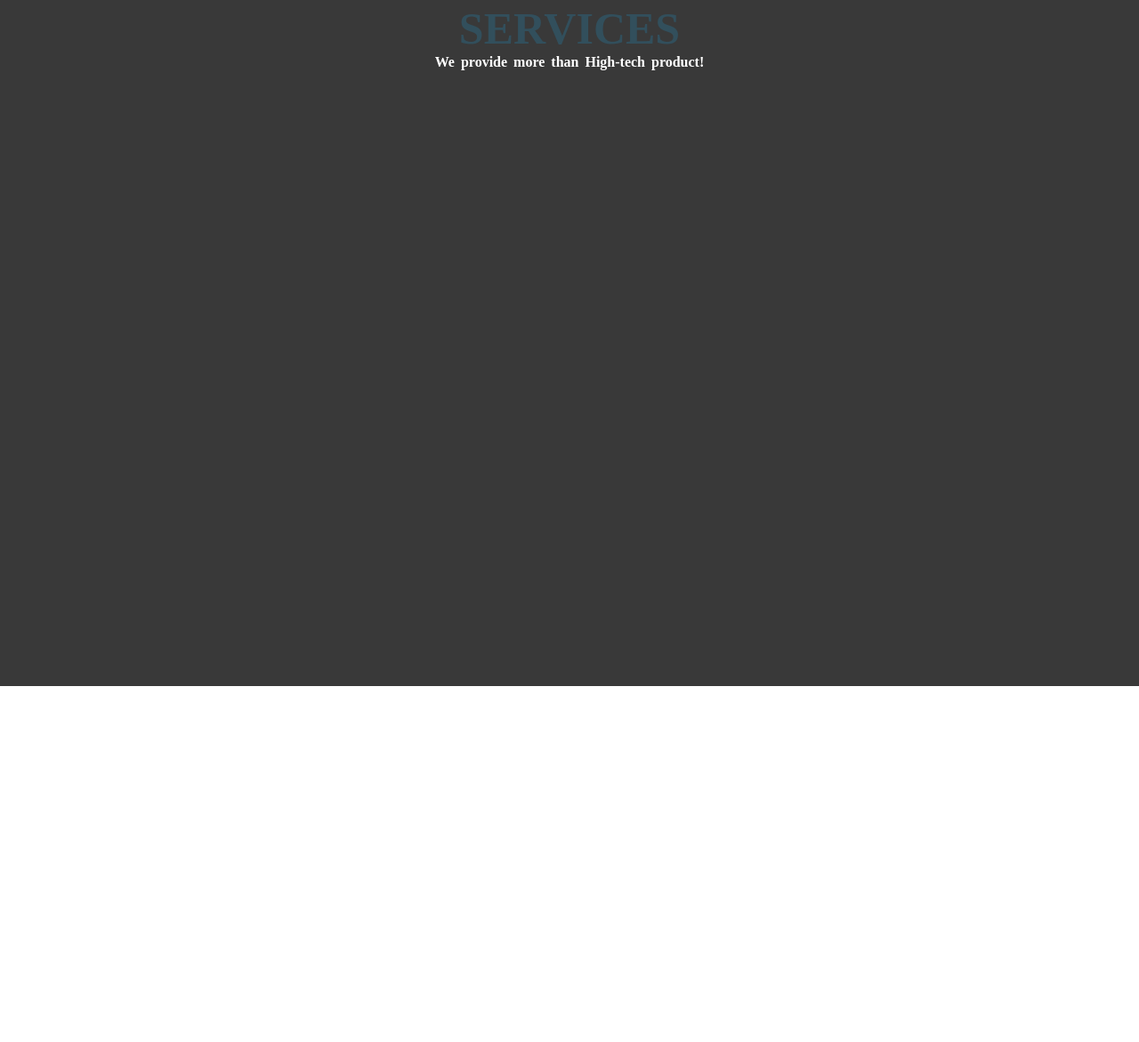
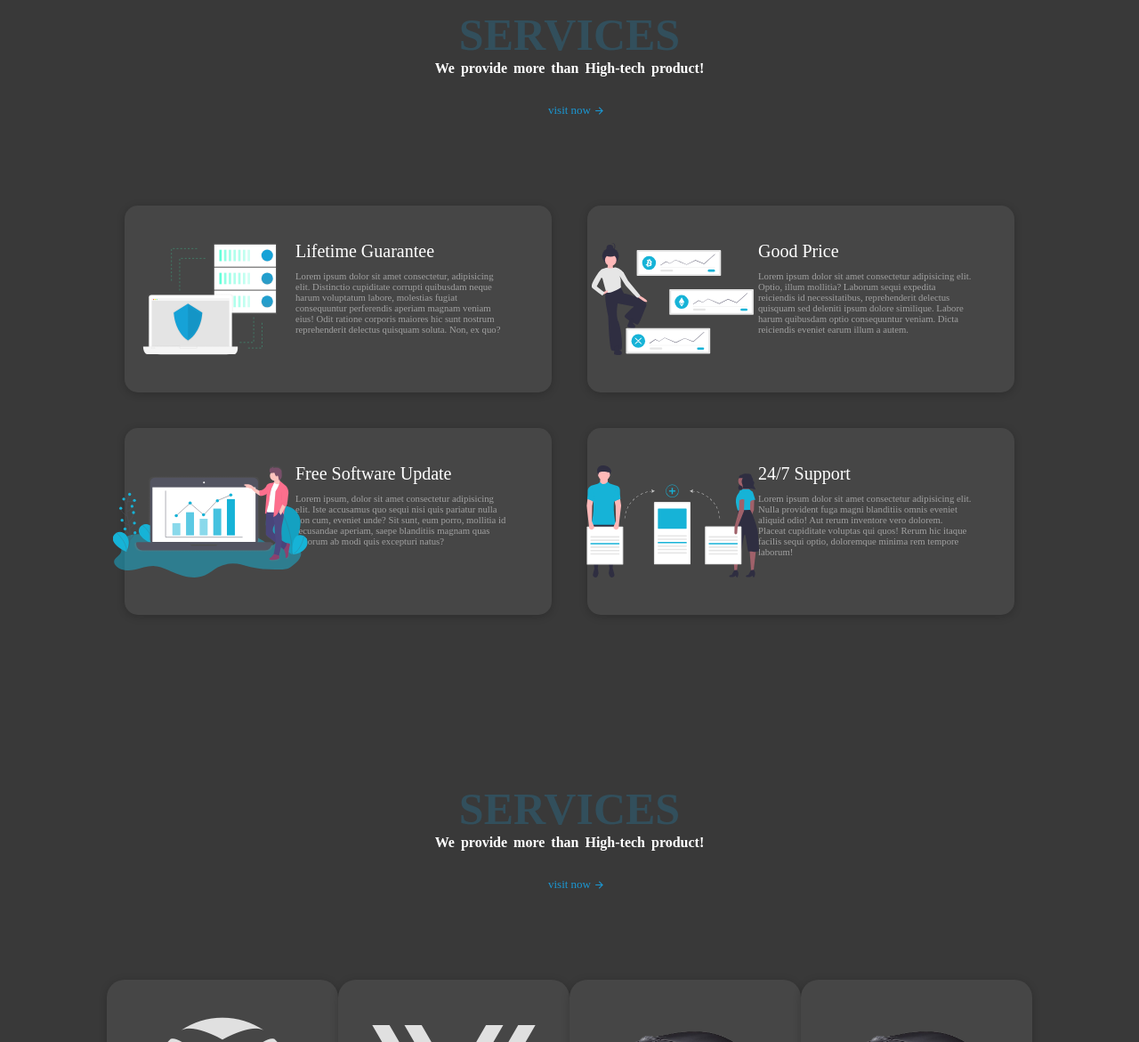
Before and after one commit to abhinavshukla77/devilsecond, a plain HTML site: page index.html in a window 1280 px wide. Shown: the part 1629-2800 px from the top of the page at 89% size. Before the commit the page ends 2400 px from the top, so only its background shows below. Drawn offline with nearby package versions, Linux system fonts and the light colour scheme.

Commit message:
second commit

```diff
--- a/index.html
+++ b/index.html
@@ -54,6 +54,48 @@
             <div id="top2">
                 <h2>SERVICES</h2>
                 <h4>We provide more than High-tech product!</h4>
+                <div id="visit2"><a href="#">visit now <i class="ri-arrow-right-line"></i></a></div>
+            </div>
+            <div id="center3">
+                <div id="centerupper">
+                    <div class="box2">
+                        <img src="undraw_secure_server_s9u8 (1).svg" alt="">
+                        <h3>Lifetime Guarantee</h3>
+                        <h6>Lorem ipsum dolor sit amet consectetur, adipisicing elit. Distinctio cupiditate corrupti quibusdam neque harum voluptatum labore, molestias fugiat consequuntur perferendis aperiam magnam veniam eius! Odit ratione corporis maiores hic sunt nostrum reprehenderit delectus quisquam soluta. Non, ex quo?</h6>
+                    </div>
+                    <div class="box2">
+                        <img src="undraw_crypto_portfolio_2jy5.svg" alt="">
+                        <h3>Good Price</h3>
+                        <h6>Lorem ipsum dolor sit amet consectetur adipisicing elit. Optio, illum mollitia? Laborum sequi expedita reiciendis id necessitatibus, reprehenderit delectus quisquam sed deleniti ipsum dolore similique. Labore harum quibusdam optio consequuntur veniam. Dicta reiciendis eveniet earum illum a autem.</h6>
+                    </div>
+                </div>
+                <div id="centerlower">
+                    <div class="box2">
+                        <img src="undraw_finance_0bdk.svg" alt="">
+                        <h3>Free Software Update</h3>
+                        <h6>Lorem ipsum, dolor sit amet consectetur adipisicing elit. Iste accusamus quo sequi nisi quis pariatur nulla non cum, eveniet unde? Sit sunt, eum porro, mollitia id recusandae aperiam, saepe blanditiis magnam quas dolorum ab modi quis excepturi natus?</h6>
+                    </div>
+                    <div class="box2">
+                        <img src="undraw_collaborators_prrw.svg" alt="">
+                        <h3>24/7 Support</h3>
+                        <h6>Lorem ipsum dolor sit amet consectetur adipisicing elit. Nulla provident fuga magni blanditiis omnis eveniet aliquid odio! Aut rerum inventore vero dolorem. Placeat cupiditate voluptas qui quos! Rerum hic itaque facilis sequi optio, doloremque minima rem tempore laborum!</h6>
+                    </div>
+                </div>
+            </div>
+        </div>
+    </div>
+    <div id="bg4">
+        <div id="overlay4">
+            <div id="top3">
+                <h2>SERVICES</h2>
+                <h4>We provide more than High-tech product!</h4>
+                <div id="visit3"><a href="#">visit now <i class="ri-arrow-right-line"></i></a></div>
+            </div>
+            <div id="center4">
+                <div class="box3"><i class="ri-xbox-fill"></i><h5>Gaming</h5></div>
+                <div class="box3"><i class="ri-vuejs-line"></i><h5>Graphic design</h5></div>
+                <div class="box3"><img src="office mouse.png" alt=""><h5>Office & others</h5></div>
+                <div class="box3"><img src="office mouse.png" alt=""><h5>Office & others</h5></div>
             </div>
         </div>
     </div>
--- a/style.css
+++ b/style.css
@@ -126,7 +126,7 @@ span{
     width: 100%;
     height: 100%;
     background-color:#393939;
-    padding: 90px 120px;
+    padding: 140px 120px;
 }
 
 #top1{
@@ -180,6 +180,7 @@ span{
     width: 400px;
     height: 100%;
     background-color: #464646;
+    /* background: linear-gradient(-45deg,#204e63, #464646 ); */
     border-radius: 20px;
     box-shadow: 0 2px 10px rgba(0, 0, 0, 0.198);
 }
@@ -224,7 +225,7 @@ span{
     width: 100%;
     height: 100%;
     background-color:#393939;
-    padding: 70px 120px;
+    padding: 100px 120px;
 }
 
 #top2{
@@ -244,3 +245,176 @@ span{
     /* margin-top: -25px; */
     word-spacing: 3px;
 }
+
+#visit2{
+    position: relative;
+    display: flex;
+    align-items: center;
+    justify-content: center;
+    margin-top: 30px;
+}
+
+#visit2 a{
+    text-decoration: none;
+    color: #1B97D2;
+    font-size: 13px;
+}
+
+#visit2 a i{
+    position: absolute;
+    top: 15%;
+    margin-left: 3px;
+}
+
+#center3{
+    width: 100%;
+    height: 500px;
+    margin-top: 140px;
+    /* background-color: rebeccapurple; */
+}
+
+#centerupper{
+    display: flex;
+    justify-content: space-between;
+    /* background-color: red; */
+    width: 100%;
+    height: 50%;
+    padding: 20px;
+}
+
+#centerlower{
+    display: flex;
+    justify-content: space-between;
+    /* background-color: green; */
+    width: 100%;
+    height: 50%;
+    padding: 20px;
+}
+
+.box2{
+    position: relative;
+    width: 48%;
+    height: 100%;
+    background-color: #464646;
+    /* background: linear-gradient(-45deg,#204e63, #464646 ); */
+    border-radius: 15px;
+    box-shadow: 0 2px 10px rgba(0, 0, 0, 0.198);
+}
+
+.box2 img{
+    position: absolute;
+    top: 50%;
+    left: 20%;
+    transform: translate(-50%, -50%);
+    height: 60%;
+}
+
+.box2 h3{
+    margin: 40px 20px 10px 40%;
+    color: white;
+    font-weight: 400;
+    font-size: 20px;
+}
+
+.box2 h6{
+    margin: 0px 10% 10px 40%;
+    color: rgb(161, 161, 161);
+    font-weight: 400;
+}
+
+#bg4{
+    width: 100%;
+    height: 100vh;
+    /* background-color: blue; */
+}
+
+#overlay4{
+    position: relative;
+    width: 100%;
+    height: 100%;
+    background-color:#393939;
+    padding: 170px 120px;
+}
+
+#top3{
+    position: absolute;
+    left: 50%;
+    transform: translate(-50%, -50%);
+    text-align: center;
+}
+
+#top3 h2{
+    color: #1b98d23a;
+    font-size: 50px;
+}
+
+#top3 h4{
+    color: white;
+    /* margin-top: -25px; */
+    word-spacing: 3px;
+}
+
+#visit3{
+    position: relative;
+    display: flex;
+    align-items: center;
+    justify-content: center;
+    margin-top: 30px;
+}
+
+#visit3 a{
+    text-decoration: none;
+    color: #1B97D2;
+    font-size: 13px;
+}
+
+#visit3 a i{
+    position: absolute;
+    top: 15%;
+    margin-left: 3px;
+}
+
+#center4{
+    display: flex;
+    justify-content: space-between;
+    width: 100%;
+    height: 280px;
+    margin-top: 160px;
+}
+
+.box3{
+    position: relative;
+    width: 280px;
+    height: 100%;
+    background-color: #464646;
+    /* background: linear-gradient(-45deg,#204e63, #464646 ); */
+    border-radius: 20px;
+    box-shadow: 0 2px 10px rgba(0, 0, 0, 0.198);
+}
+
+.box3 i{
+    position: absolute;
+    top: 45%;
+    left: 50%;
+    transform: translate(-50%, -50%);
+    font-size: 200px;
+    color: rgb(224, 224, 224);
+}
+
+.box3 img{
+    position: absolute;
+    top: 45%;
+    left: 50%;
+    transform: translate(-50%, -50%);
+    width: 230px;
+    /* box-shadow: 12px 12px 29px #555; */
+}
+
+.box3 h5{
+    position: absolute;
+    bottom: 5%;
+    left: 50%;
+    transform: translate(-50%, -50%);
+    color: white;
+    font-weight: 400;
+}
```
Also changed, not shown: Screenshot (132).png (added), logitech1.png (deleted), undraw_collaborators_prrw.svg (added), undraw_crypto_portfolio_2jy5.svg (added), undraw_finance_0bdk.svg (added), undraw_secure_server_s9u8 (1).svg (added).
